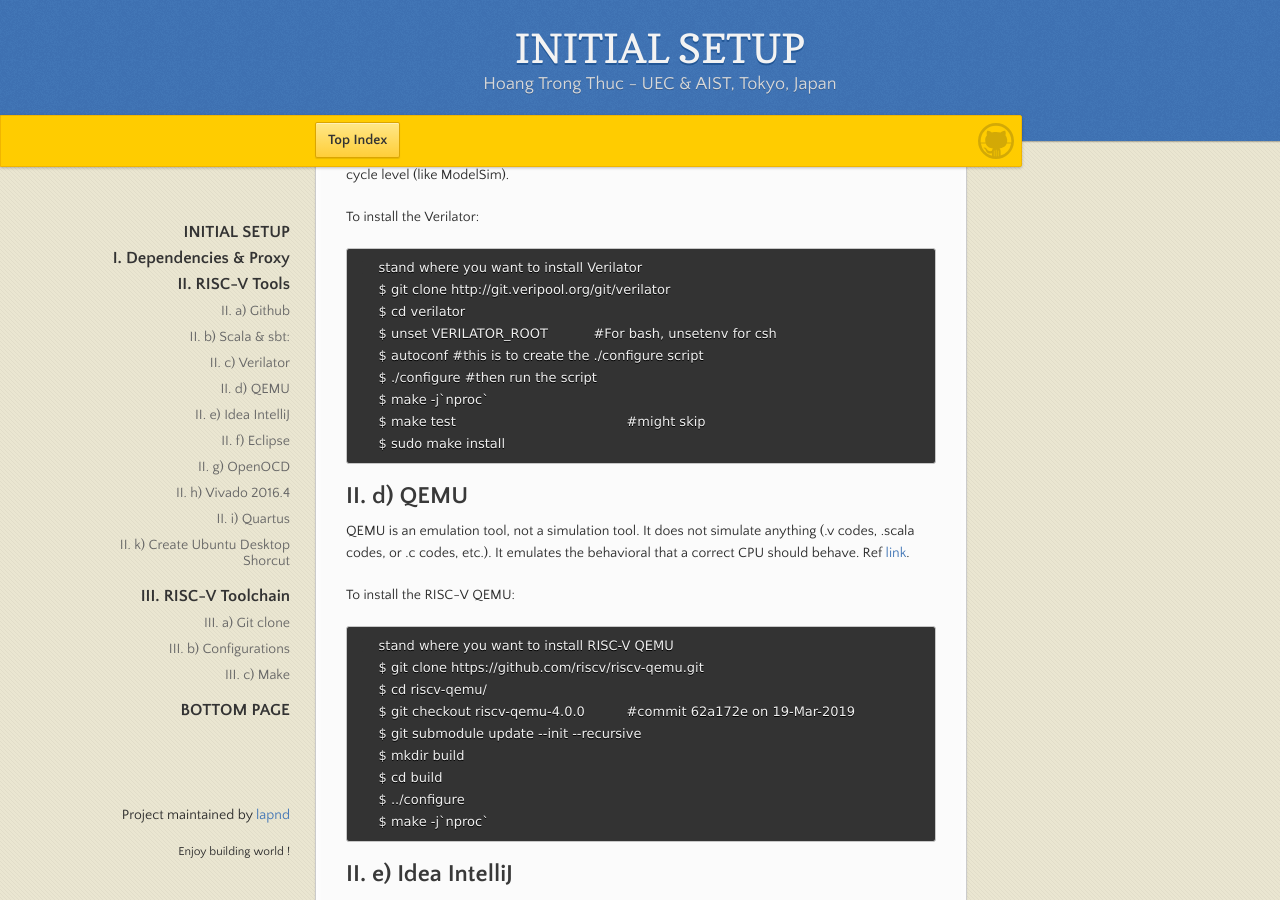
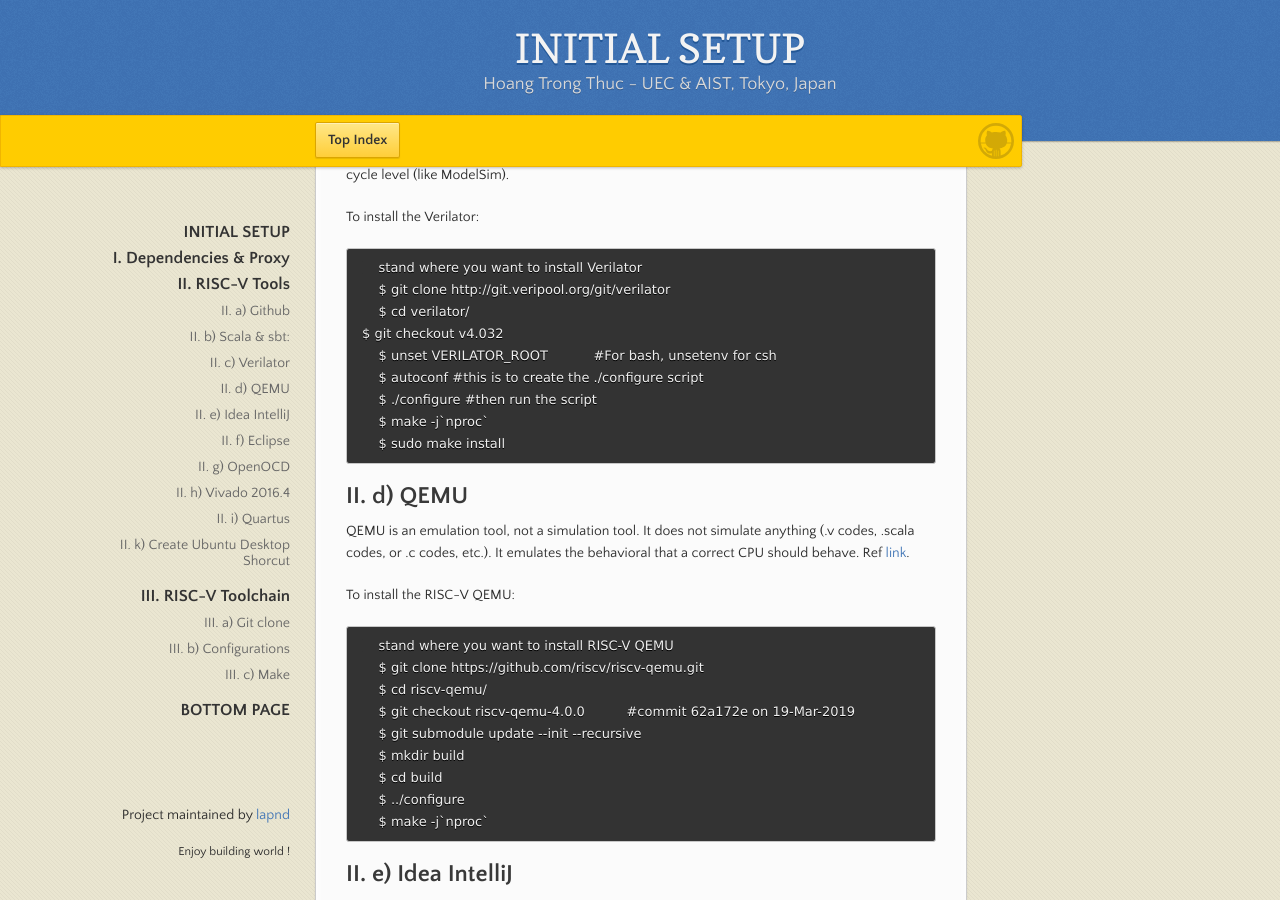
Before and after one commit to lapnd/httdes.github.io, a Jekyll site: the page built from init.md, in a window 1280 px wide and 900 px high, scrolled down 2985 px. Built offline with Jekyll 4.4.1, drawn with Linux system fonts in a browser that asks for light colours; our own code applies the rules of GitHub Pages for plain Markdown files.

Commit message:
Update init.md

```diff
--- a/init.md
+++ b/init.md
@@ -133,12 +133,12 @@ To install the Verilator:
 
         stand where you want to install Verilator
         $ git clone http://git.veripool.org/git/verilator
-        $ cd verilator
+        $ cd verilator/
+	$ git checkout v4.032
         $ unset VERILATOR_ROOT		#For bash, unsetenv for csh
         $ autoconf #this is to create the ./configure script
         $ ./configure #then run the script
         $ make -j`nproc`
-        $ make test     					#might skip
         $ sudo make install
 
 ## II. d) QEMU
```
